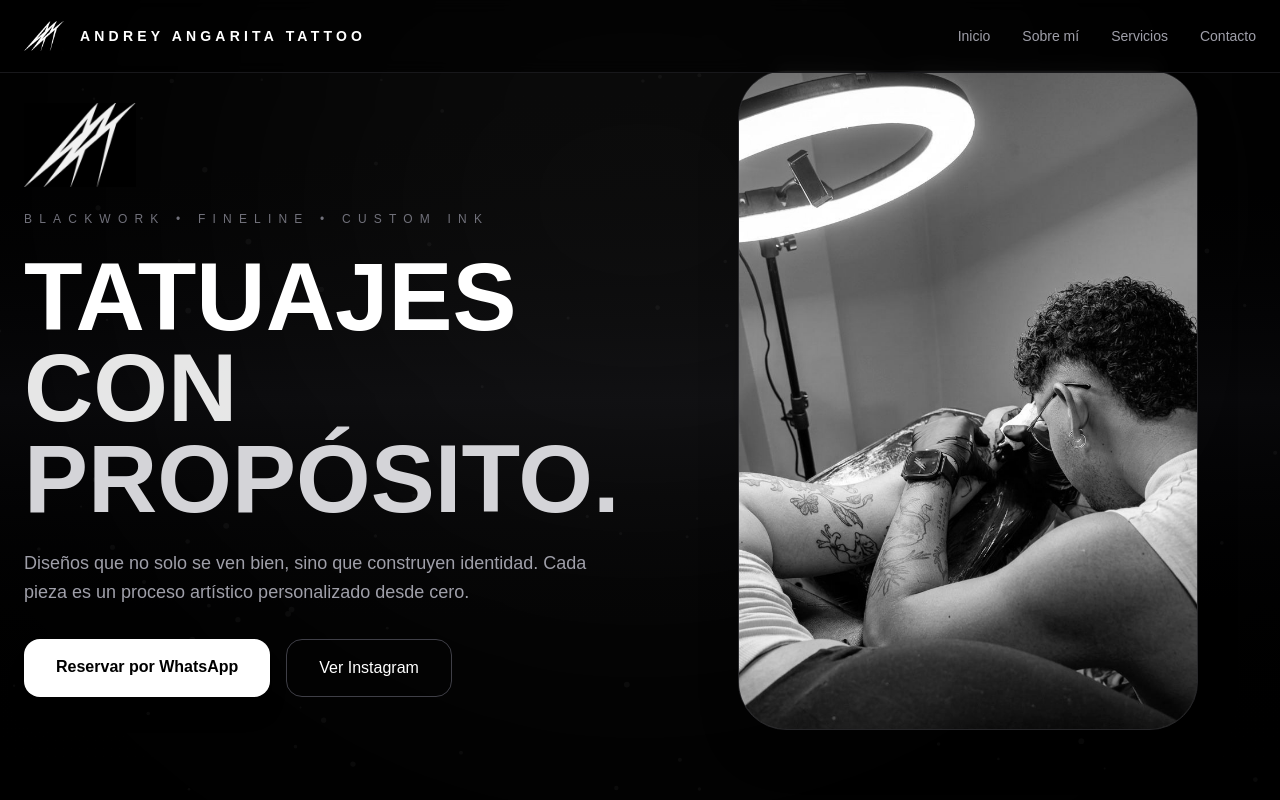
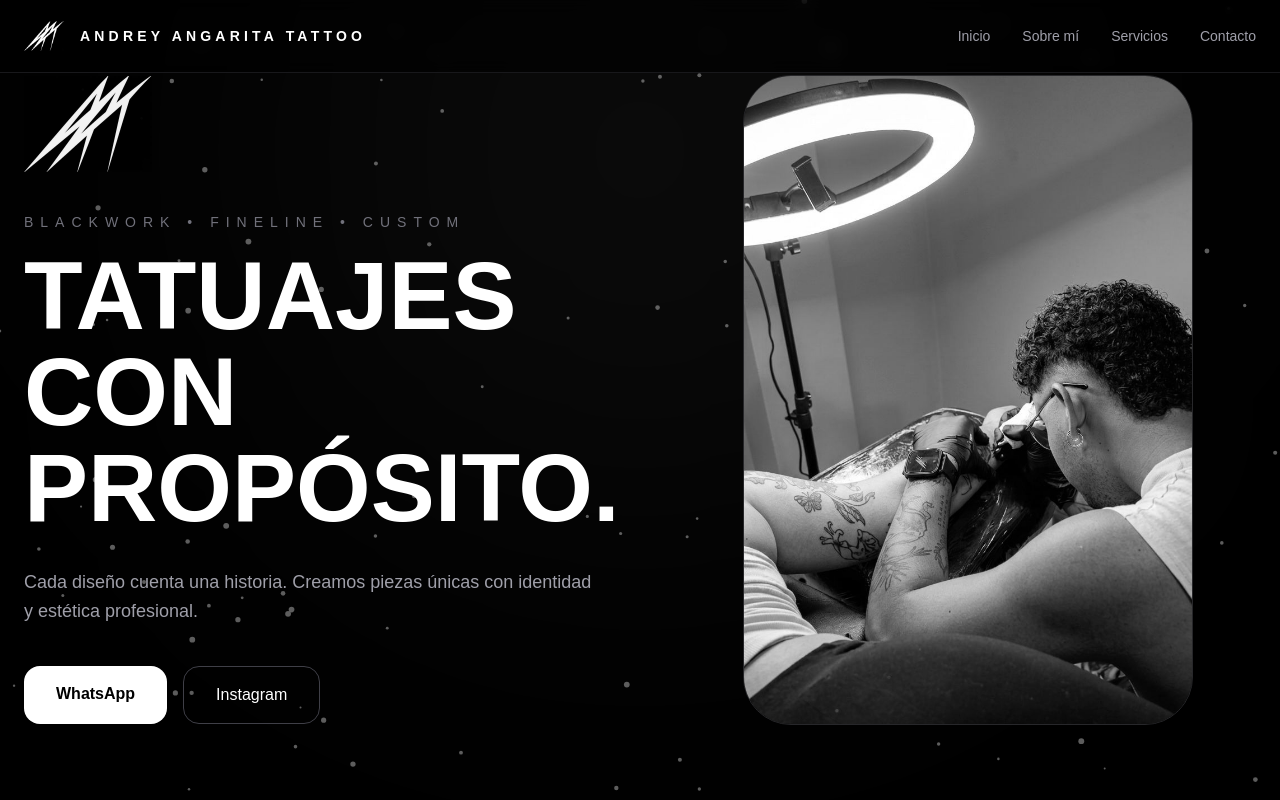
Before and after one commit to andreyjoseph807-cyber/andreyangaritatattoo, a Next.js app: page / in a window 1280 px wide. Shown: the top 800 px of the page. Built offline with nearby package versions, Linux system fonts and the light colour scheme.

Commit message:
Revert hero to previous stable version

```diff
--- a/app/page.tsx
+++ b/app/page.tsx
@@ -111,7 +111,7 @@ export default function Home() {
       </nav>
 
       {/* =========================
-                HERO PREMIUM
+                HERO
       ========================== */}
       <section
         id="inicio"
@@ -119,90 +119,54 @@ export default function Home() {
         ref={refs.hero}
         className="relative z-30 min-h-screen flex items-center px-6"
       >
+        <div className="max-w-7xl mx-auto grid md:grid-cols-2 gap-20 items-center">
 
-  {/* LIGHT LAYER (profundidad) */}
-  <div className="absolute inset-0 bg-gradient-to-b from-black via-zinc-950 to-black opacity-90" />
+          <div>
+            <img src="/logo.png" alt="Logo" className="w-32 mb-10 opacity-95" />
 
-  {/* SPOTLIGHT EFFECT */}
-  <div className="absolute inset-0 pointer-events-none">
-    <div className="absolute top-[-200px] left-1/2 -translate-x-1/2 w-[800px] h-[800px] bg-white/5 blur-[180px] rounded-full" />
-  </div>
-
-  <div className="max-w-7xl mx-auto grid md:grid-cols-2 gap-20 items-center relative z-10">
-
-    {/* ================= LEFT CONTENT ================= */}
-    <div className="space-y-6">
-
-      {/* LOGO */}
-      <img
-        src="/logo.png"
-        alt="Logo"
-        className="w-28 opacity-95 animate-[fadeIn_1s_ease-in-out]"
-      />
-
-      {/* TAGLINE */}
-      <p className="text-zinc-500 tracking-[0.6em] text-xs uppercase">
-        Blackwork • Fineline • Custom Ink
+            <p className="text-zinc-500 tracking-[0.5em] text-sm mb-4">
+              BLACKWORK • FINELINE • CUSTOM
             </p>
 
-      {/* TITLE */}
-      <h1 className="text-6xl md:text-8xl font-black leading-[0.95]">
-        <span className="block">TATUAJES</span>
-        <span className="block text-white/90">CON</span>
-        <span className="block text-zinc-300">PROPÓSITO.</span>
+            <h1 className="text-6xl md:text-8xl font-black leading-none mb-8">
+              TATUAJES
+              <br />
+              CON
+              <br />
+              PROPÓSITO.
             </h1>
 
-      {/* DESCRIPTION */}
-      <p className="text-zinc-400 text-lg leading-relaxed max-w-xl">
-        Diseños que no solo se ven bien, sino que construyen identidad.
-        Cada pieza es un proceso artístico personalizado desde cero.
+            <p className="text-zinc-400 text-lg leading-relaxed max-w-xl mb-10">
+              Cada diseño cuenta una historia. Creamos piezas únicas con identidad y estética profesional.
             </p>
 
-      {/* CTA BUTTONS */}
-      <div className="flex flex-col sm:flex-row gap-4 pt-2">
-
+            <div className="flex flex-col sm:flex-row gap-4">
               <a
                 href="https://wa.me/573243144372"
                 target="_blank"
-          className="bg-white text-black px-8 py-4 rounded-2xl font-semibold
-                     hover:scale-[1.03] active:scale-95 transition-all duration-300 shadow-xl"
+                className="bg-white text-black px-8 py-4 rounded-2xl font-semibold hover:scale-105 transition"
               >
-          Reservar por WhatsApp
+                WhatsApp
               </a>
 
               <a
                 href="https://www.instagram.com/andreyangarita_tattoo"
                 target="_blank"
-          className="border border-zinc-700 px-8 py-4 rounded-2xl
-                     hover:bg-white/5 hover:border-white transition-all duration-300"
+                className="border border-zinc-700 px-8 py-4 rounded-2xl hover:bg-zinc-900 transition"
               >
-          Ver Instagram
+                Instagram
               </a>
-
+            </div>
           </div>
 
-    </div>
-
-    {/* ================= RIGHT VISUAL ================= */}
           <div className="hidden md:flex justify-center">
-
-      <div className="relative w-[460px] h-[660px] rounded-[3rem] overflow-hidden border border-zinc-800 shadow-2xl group">
-
-        {/* LIGHT OVERLAY */}
-        <div className="absolute inset-0 bg-gradient-to-tr from-white/5 via-transparent to-black/40 opacity-70 group-hover:opacity-100 transition" />
-
-        {/* IMAGE */}
+            <div className="relative w-[450px] h-[650px] rounded-[3rem] border border-zinc-800 overflow-hidden">
               <img
                 src="/yo-tattoo.jpg"
                 alt="Yo Tattoo"
-          className="w-full h-full object-cover grayscale group-hover:scale-105 transition duration-700"
+                className="w-full h-full object-cover grayscale"
               />
-
-        {/* BORDER GLOW */}
-        <div className="absolute inset-0 rounded-[3rem] ring-1 ring-white/10 group-hover:ring-white/30 transition" />
-
             </div>
-
           </div>
 
         </div>
```
Lines whose indentation alone changed are shown as unchanged.
